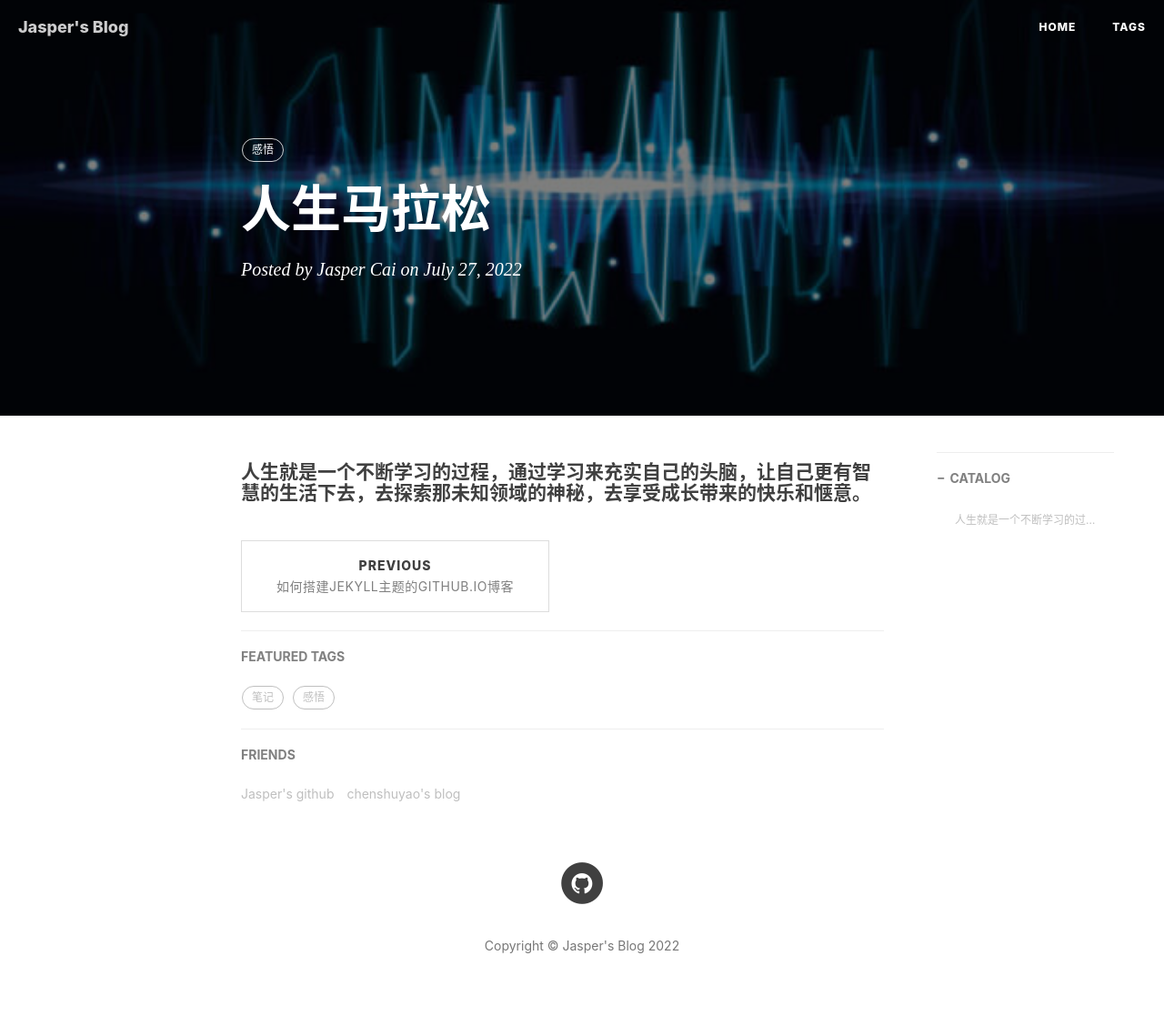
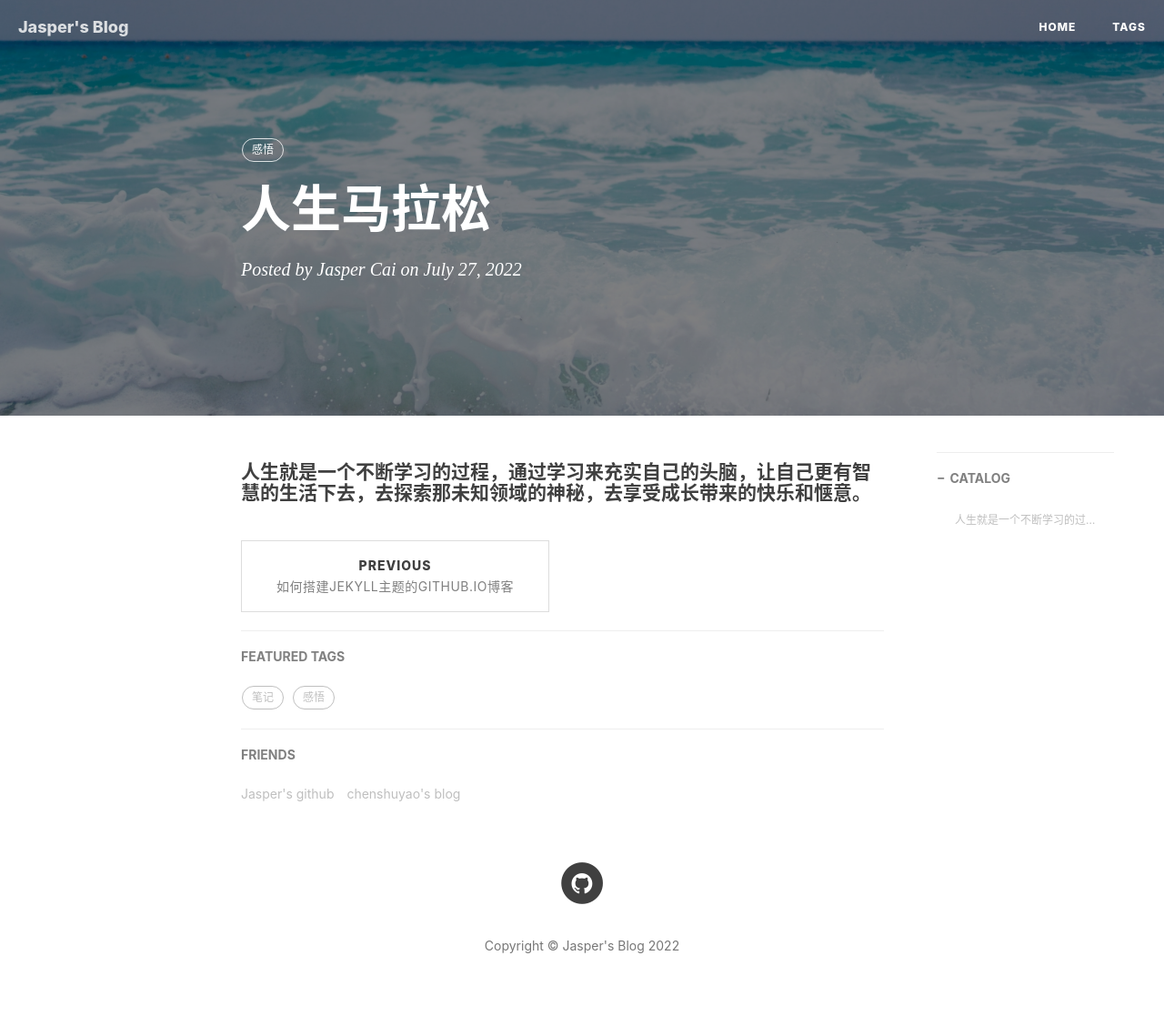
Before and after one commit to pumpbumb/pumpbumb.github.io, a Jekyll site: the page built from _posts/2022-07-27-Life-Marathon.md, in a window 1280 px wide. Shown: the whole page at 91% size. Built offline with Jekyll 4.4.1, drawn with Linux system fonts in a browser that asks for light colours; nearby versions of some CDN libraries; comment, search, counter and statistics services are not loaded.

Commit message:
修改配置文件

```diff
--- a/_posts/2022-07-27-Life-Marathon.md
+++ b/_posts/2022-07-27-Life-Marathon.md
@@ -3,7 +3,7 @@ layout:     post
 title:      "人生马拉松"
 subtitle:   ""
 author:     "Jasper Cai"
-header-img: "img/algorithm/bg.jpg"
+header-img: "img/home-bg2.png"
 header-mask:  0.5
 catalog: true
 tags:
```
